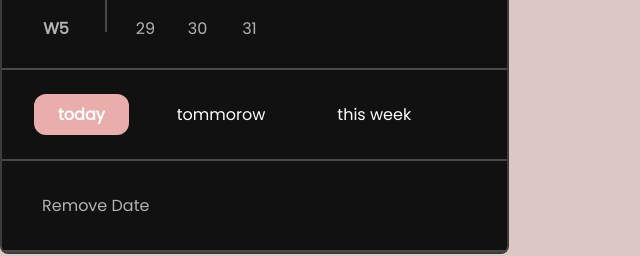
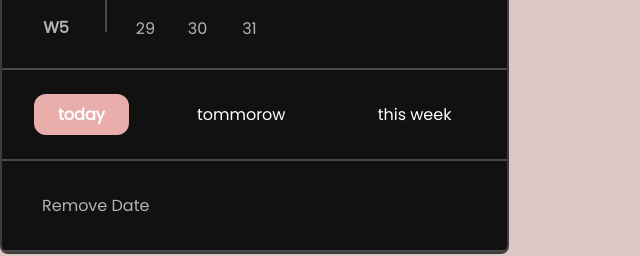
Before and after one commit to Tantanok221/Tasklander, a React (Vite) app: page / in a window 1280 px wide. Shown: the part 423-679 px from the top of the page, without its empty margins (0-640 px from the left). Built offline with nearby package versions, Linux system fonts and the light colour scheme.

Commit message:
fix: Week Container onHold animation is bigger than its children

```diff
--- a/src/components/DatePicker/DatePicker.jsx
+++ b/src/components/DatePicker/DatePicker.jsx
@@ -87,6 +87,7 @@ const DatePicker = ({ globalDate, setGlobalDate }) => {
 
   const sx = classNames.bind(style);
   // TODO: refactor 2nd and 3rd row to its own subcomponent
+  // TODO: Make sure that the animation between week and day container is in sync
   return (
     <AnimatePresence>
       <motion.div
@@ -178,7 +179,7 @@ const DatePicker = ({ globalDate, setGlobalDate }) => {
                     <ToggleItem
                       setting={{
                         variants: animateItem,
-                        className: sx("buttonBorderRadius"),
+                        className: sx("buttonBorderRadius","weekButtonAdjustment"),
                         whileHover: { backgroundColor: "var(--onHold)" },
                       }}
                       value={nowYear + " W" + item}
@@ -186,7 +187,7 @@ const DatePicker = ({ globalDate, setGlobalDate }) => {
                       className={sx(
                         "button",
                         "textContainer",
-                        "weekRowAdjustment"
+
                       )}
                     >
                       <motion.div
--- a/src/components/DatePicker/style.module.css
+++ b/src/components/DatePicker/style.module.css
@@ -62,10 +62,12 @@
   border-radius: 8px;
 }
 
-.weekRowAdjustment {
-  width: 28px;
-  height: 25px;
+.weekButtonAdjustment {
+  width: 44px;
+  height: 33px;
 }
+
+
 .week {
   display: flex;
   flex-direction: column;
@@ -121,6 +123,10 @@
   border-radius: 12px;
 }
 
+.quickSelectFix{
+  justify-content: space-between;
+}
+
 .removeDate {
   color: var(--iconGray-onHold);
   font-size: 1rem;
@@ -147,6 +153,7 @@
 .row:nth-child(4) {
   justify-content: space-between;
 }
+
 .row {
   padding: 1.5rem 2rem;
   display: flex;
```
